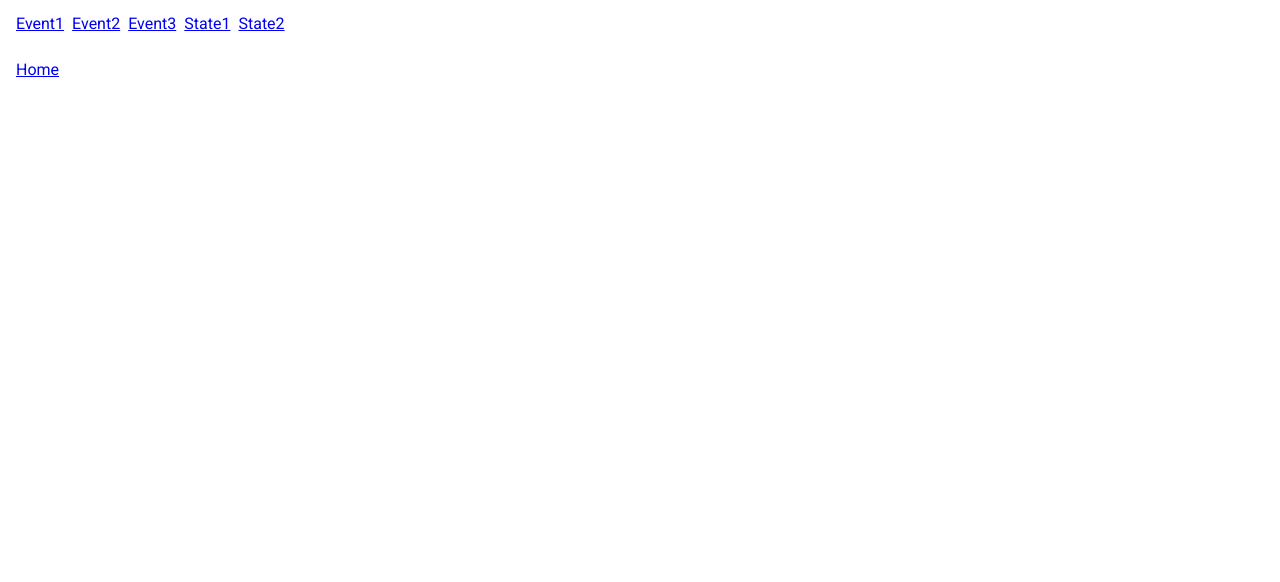
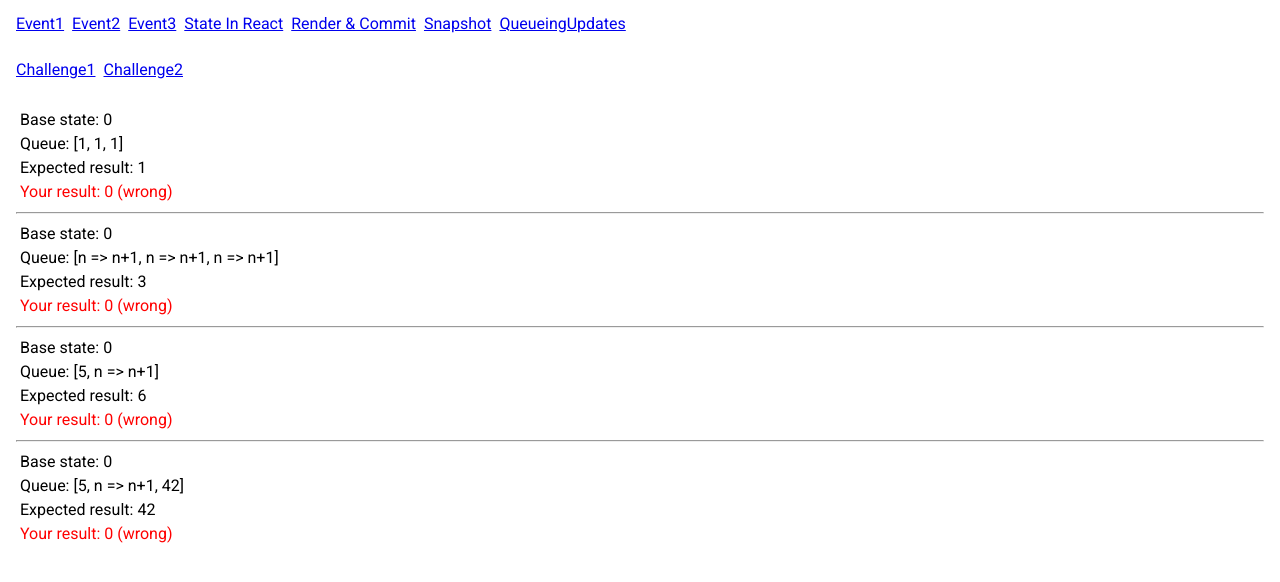
Before and after one commit to v1r4m/react-docs-study, a React (Vite) app: page /Challenge2 in a window 1280 px wide. Shown: the top 582 px of the page. Built offline with nearby package versions, Linux system fonts and the light colour scheme.

Commit message:
:sparkles: 2주차 실습 코드 완성

```diff
--- a/src/2week/Week2.jsx
+++ b/src/2week/Week2.jsx
@@ -5,8 +5,12 @@ import Event2 from "./pages/Event2";
 import Event3 from "./pages/Event3";
 import Home from "./pages/Home";
 import NoMatch from "../Components/NoMatch";
-import State1 from "./pages/State1";
-import State2 from "./pages/State2";
+import StateInReact from "./pages/StateInReact";
+import RenderAndCommit from "./pages/RenderAndCommit";
+import Snapshot from "./pages/Snapshot";
+import QueueingUpdates from "./pages/QueueingUpdates";
+import Challenge1 from "./challenge/challenge1";
+import Challenge2Presenter from "./challenge/Challenge2Presenter";
 
 export default function Week2() {
   return (
@@ -16,8 +20,12 @@ export default function Week2() {
         <Route path="/event1" element={<Event1 />} />
         <Route path="/event2" element={<Event2 />} />
         <Route path="/event3" element={<Event3 />} />
-        <Route path="/state1" element={<State1 />} />
-        <Route path="/state2" element={<State2 />} />
+        <Route path="/StateInReact" element={<StateInReact />} />
+        <Route path="/RenderAndCommit" element={<RenderAndCommit />} />
+        <Route path="/Snapshot" element={<Snapshot />} />
+        <Route path="/QueueingUpdates" element={<QueueingUpdates />} />
+        <Route path="/Challenge1" element={<Challenge1 />} />
+        <Route path="/Challenge2" element={<Challenge2Presenter />} />
         <Route path="*" element={<NoMatch />} />
       </Route>
     </Routes>
--- /dev/null
+++ b/src/2week/challenge/Challenge1.jsx
@@ -0,0 +1,27 @@
+import { useState } from "react";
+
+export default function Challenge1() {
+  const [pending, setPending] = useState(0);
+  const [completed, setCompleted] = useState(0);
+
+  async function handleClick() {
+    setPending(pending + 1);
+    await delay(3000);
+    setPending(pending - 1);
+    setCompleted(completed + 1);
+  }
+
+  return (
+    <>
+      <h3>Pending: {pending}</h3>
+      <h3>Completed: {completed}</h3>
+      <button onClick={handleClick}>Buy</button>
+    </>
+  );
+}
+
+function delay(ms) {
+  return new Promise((resolve) => {
+    setTimeout(resolve, ms);
+  });
+}
--- /dev/null
+++ b/src/2week/challenge/Challenge2.jsx
@@ -0,0 +1,7 @@
+export function getFinalState(baseState, queue) {
+  let finalState = baseState;
+
+  // TODO: do something with the queue...
+
+  return finalState;
+}
--- /dev/null
+++ b/src/2week/challenge/Challenge2Presenter.jsx
@@ -0,0 +1,49 @@
+import { getFinalState } from "./Challenge2.jsx";
+
+function increment(n) {
+  return n + 1;
+}
+increment.toString = () => "n => n+1";
+
+export default function Challenge2Presenter() {
+  return (
+    <>
+      <TestCase baseState={0} queue={[1, 1, 1]} expected={1} />
+      <hr />
+      <TestCase
+        baseState={0}
+        queue={[increment, increment, increment]}
+        expected={3}
+      />
+      <hr />
+      <TestCase baseState={0} queue={[5, increment]} expected={6} />
+      <hr />
+      <TestCase baseState={0} queue={[5, increment, 42]} expected={42} />
+    </>
+  );
+}
+
+function TestCase({ baseState, queue, expected }) {
+  const actual = getFinalState(baseState, queue);
+  return (
+    <div className="test-case">
+      <p>
+        Base state: <b>{baseState}</b>
+      </p>
+      <p>
+        Queue: <b>[{queue.join(", ")}]</b>
+      </p>
+      <p>
+        Expected result: <b>{expected}</b>
+      </p>
+      <p
+        style={{
+          color: actual === expected ? "green" : "red",
+        }}
+      >
+        Your result: <b>{actual}</b> (
+        {actual === expected ? "correct" : "wrong"})
+      </p>
+    </div>
+  );
+}
--- /dev/null
+++ b/src/2week/pages/QueueingUpdates.jsx
@@ -0,0 +1,19 @@
+import { useState } from "react";
+
+export default function Counter() {
+  const [number, setNumber] = useState(0);
+
+  return (
+    <div className="container">
+      <h1>{number}</h1>
+      <button
+        onClick={() => {
+          setNumber(number + 5);
+          setNumber((n) => n + 1);
+        }}
+      >
+        Increase the number
+      </button>
+    </div>
+  );
+}
--- a/src/2week/pages/State2.jsx
+++ b/src/2week/pages/RenderAndCommit.jsx
@@ -1,6 +1,6 @@
-import React, { useState } from "react";
+import React, { useEffect, useState } from "react";
 
-export default function State2() {
+export default function RenderAndCommit() {
   return (
     <section>
       <h1>Inspiring Sculptures</h1>
--- /dev/null
+++ b/src/2week/pages/Snapshot.jsx
@@ -0,0 +1,57 @@
+import { useState } from "react";
+
+export default function Snapshot() {
+  const [number, setNumber] = useState(0);
+
+  return (
+    <div className="container">
+      <h1>{number}</h1>
+      <button
+        onClick={() => {
+          setNumber(number + 1);
+          setNumber(number + 1);
+          setNumber(number + 1);
+        }}
+      >
+        +3
+      </button>
+    </div>
+  );
+}
+
+function Snapshot2() {
+  const [number, setNumber] = useState(0);
+
+  return (
+    <div className="container">
+      <h1>{number}</h1>
+      <button
+        onClick={() => {
+          setNumber(number + 5);
+          alert(number);
+        }}
+      >
+        +5
+      </button>
+    </div>
+  );
+}
+function Snapshot3() {
+  const [number, setNumber] = useState(0);
+
+  return (
+    <div div className="container">
+      <h1>{number}</h1>
+      <button
+        onClick={() => {
+          setNumber(number + 5);
+          setTimeout(() => {
+            alert(number);
+          }, 3000);
+        }}
+      >
+        +5
+      </button>
+    </div>
+  );
+}
--- a/src/2week/pages/State1.jsx
+++ b/src/2week/pages/StateInReact.jsx
@@ -1,7 +1,7 @@
 import React, { useState } from "react";
 import { sculptureList } from "../data";
 
-export default function State1() {
+export default function StateInReact() {
   let index = 0;
 
   function handleClick() {
--- a/src/Components/Layout.jsx
+++ b/src/Components/Layout.jsx
@@ -15,10 +15,26 @@ export default function Layout() {
             <Link to="/event3">Event3</Link>
           </li>
           <li>
-            <Link to="/state1">State1</Link>
+            <Link to="/StateInReact">State In React</Link>
           </li>
           <li>
-            <Link to="/state2">State2</Link>
+            <Link to="/RenderAndCommit">Render & Commit</Link>
+          </li>
+          <li>
+            <Link to="/Snapshot">Snapshot</Link>
+          </li>
+          <li>
+            <Link to="/QueueingUpdates">QueueingUpdates</Link>
+          </li>
+        </ul>
+      </nav>
+      <nav className="nav">
+        <ul className="nav-links">
+          <li>
+            <Link to="/challenge1">Challenge1</Link>
+          </li>
+          <li>
+            <Link to="/challenge2">Challenge2</Link>
           </li>
         </ul>
       </nav>
--- a/src/index.css
+++ b/src/index.css
@@ -155,3 +155,13 @@ table {
   margin-top: 5px;
   margin-bottom: 10px;
 }
+
+.container {
+  display: flex;
+  gap: 8px;
+  align-items: center;
+}
+
+.test-case p {
+  padding: 4px;
+}
```
